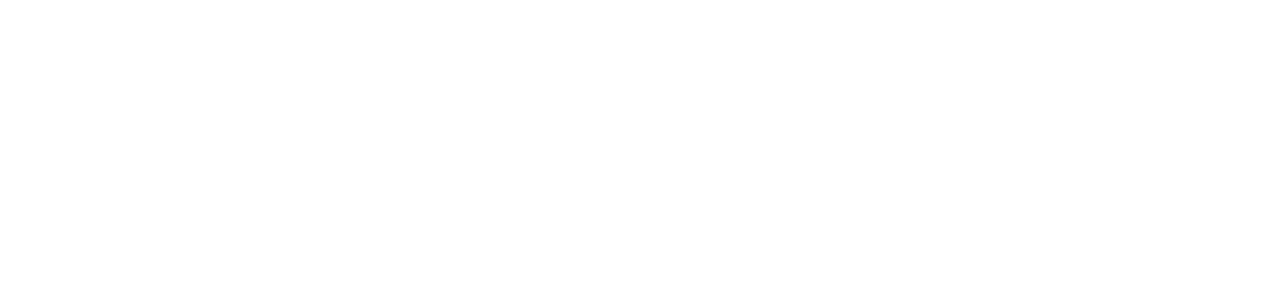
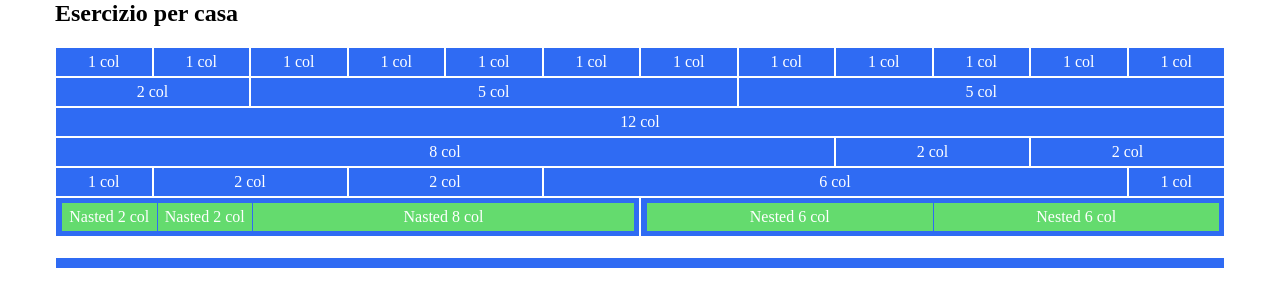
Before and after one commit to Pierfran992/html-css-12bool, a plain HTML site: page index.html in a window 1280 px wide. Drawn offline with Linux system fonts and the light colour scheme.

Commit message:
sviluppato il primo container del progetto

```diff
--- a/css/style.css
+++ b/css/style.css
@@ -4,3 +4,22 @@
     padding: 0;
     box-sizing: border-box;
 }
+
+.container {
+    margin-bottom: 20px;
+}
+
+[class*="col-"] {
+    color: #fff;
+    background-color: #2f6bf3;
+    text-align: center;
+    border: solid 1px #fff;
+    padding: 5px;
+}
+
+[class*="col-"] [class*="col-"] {
+    background-color: #64db6e;
+    text-align: center;
+    border: none;
+    border-left: solid 1px #2f6bf3;
+}
--- a/index.html
+++ b/index.html
@@ -10,6 +10,103 @@
 </head>
 <body>
 
+    <div class="container">
+
+        <h2>Esercizio per casa</h2>
+
+    </div>
+
+    <div class="container">
+
+        <div class="row">
+
+            <div class="col-1">1 col</div>
+            <div class="col-1">1 col</div>
+            <div class="col-1">1 col</div>
+            <div class="col-1">1 col</div>
+            <div class="col-1">1 col</div>
+            <div class="col-1">1 col</div>
+            <div class="col-1">1 col</div>
+            <div class="col-1">1 col</div>
+            <div class="col-1">1 col</div>
+            <div class="col-1">1 col</div>
+            <div class="col-1">1 col</div>
+            <div class="col-1">1 col</div>
+
+        </div>
+
+        <div class="row">
+
+            <div class="col-2">2 col</div>
+            <div class="col-5">5 col</div>
+            <div class="col-5">5 col</div>
+
+        </div>
+
+        <div class="row">
+
+            <div class="col-12">12 col</div>
+
+        </div>
+
+        <div class="row">
+
+            <div class="col-8">8 col</div>
+            <div class="col-2">2 col</div>
+            <div class="col-2">2 col</div>
+
+        </div>
+
+        <div class="row">
+
+            <div class="col-1">1 col</div>
+            <div class="col-2">2 col</div>
+            <div class="col-2">2 col</div>
+            <div class="col-6">6 col</div>
+            <div class="col-1">1 col</div>
+
+        </div>
+
+        <div class="row">
+
+            <div class="col-6">
+
+                <div class="row">
+
+                    <div class="col-2">Nasted 2 col</div>
+                    <div class="col-2">Nasted 2 col</div>
+                    <div class="col-8">Nasted 8 col</div>
+
+                </div>
+
+            </div>
+
+            <div class="col-6">
+
+                <div class="row">
+
+                    <div class="col-6">Nested 6 col</div>
+                    <div class="col-6">Nested 6 col</div>
+
+                </div>
+
+            </div>
+
+        </div>
+
+    </div>
+
+    <div class="container">
+
+        <div class="row">
+
+            <div class="col-12"></div>
+
+        </div>
+
+    </div>
+
+
 
 
 </body>
```
